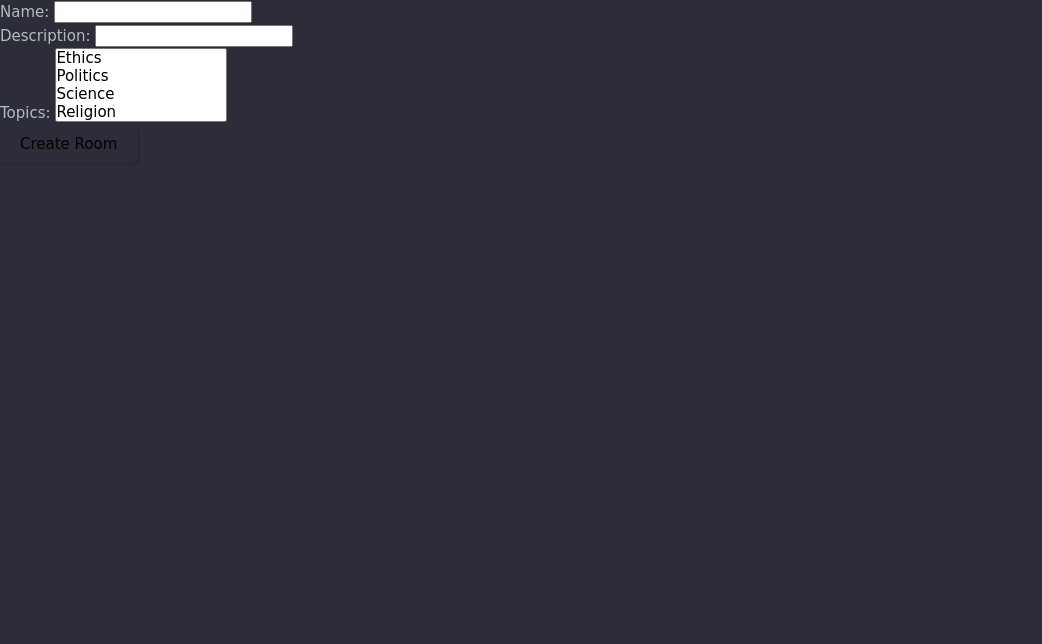
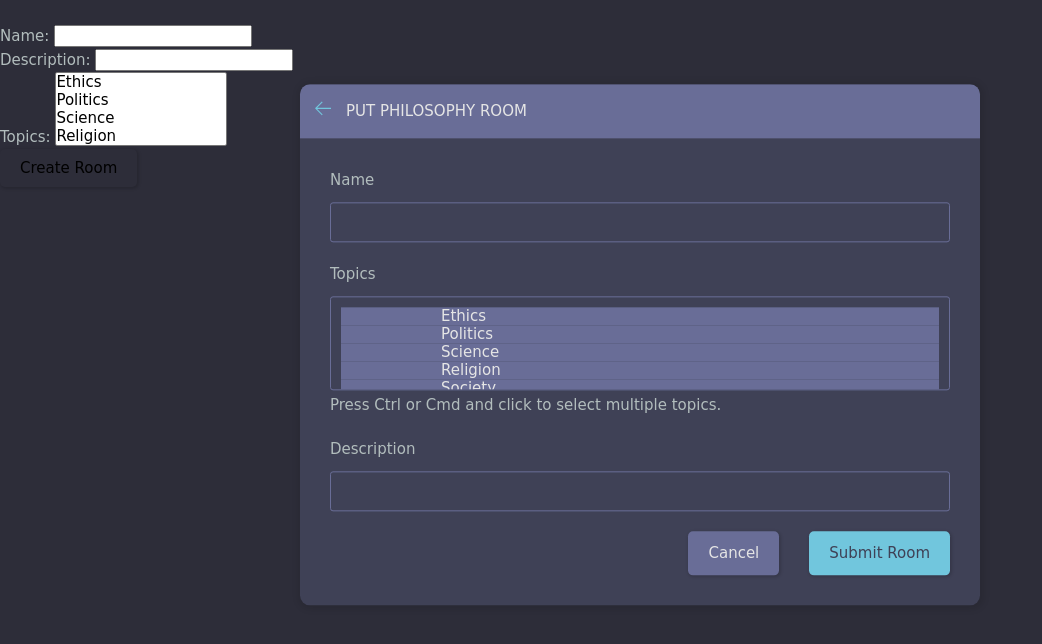
Before and after one commit to abubow/Ube, a Django app: page /room_form/ in a window 1280 px wide. Shown: the part 76-720 px from the top of the page, without its empty margins (0-1042 px from the left). Run offline with Django 4.2, Linux system fonts and the light colour scheme; a user stored in the database is signed in; data comes from the database, SQL or seed files in the repository; both versions use the stored data as it was after the commit; some web fonts are replaced.

Commit message:
added user edit page as well as styled the room

```diff
--- a/base/forms.py
+++ b/base/forms.py
@@ -1,9 +1,16 @@
 from django.forms import ModelForm
 
-from .models import Room, Topic, Message
+from .models import Room
+from django.contrib.auth.models import User
 
 class RoomForm(ModelForm):
     class Meta:
         model = Room
         fields = '__all__'
         exclude = ['host', 'participants', 'link']
+
+class UserForm(ModelForm):
+    class Meta:
+        model = User
+        fields = ['username', 'email']
+        # exclude = ['is_superuser', 'is_staff', 'is_active', 'date_joined', 'last_login', 'groups', 'user_permissions']
--- a/base/models.py
+++ b/base/models.py
@@ -4,10 +4,10 @@
 
 
 class Room(models.Model):
-    id = models.AutoField(primary_key=True)
+    id = models.AutoField(primary_key=True, unique=True, auto_created=True)
     name = models.CharField(max_length=50)
     description = models.CharField(max_length=200, null=True, blank=True)
-    link = models.CharField(max_length=50)
+    link = models.CharField(max_length=50, unique=True)
     # delete the room when the last topic it belongs to is deleted
     topics = models.ManyToManyField('Topic', related_name='rooms', blank=True)
     participants = models.ManyToManyField(
--- a/base/templates/base/room.html
+++ b/base/templates/base/room.html
@@ -145,7 +145,7 @@
 			</div>
 			<div class="room__message">
 				<form
-					action="{% url 'room' room.id %}"
+					action=""
 					method="POST">
 					{% csrf_token %}
 					<input
--- a/base/templates/base/room_form.html
+++ b/base/templates/base/room_form.html
@@ -1,12 +1,83 @@
 {% extends "main.html" %} {% block content %}
-
+<main class="create-room layout">
+	<div class="container">
+		<div class="layout__box">
+			<div class="layout__boxHeader">
+				<div class="layout__boxTitle">
+					<a href="{% url 'home' %}">
+						<svg
+							version="1.1"
+							xmlns="http://www.w3.org/2000/svg"
+							width="32"
+							height="32"
+							viewBox="0 0 32 32">
+							<title>arrow-left</title>
+							<path
+								d="M13.723 2.286l-13.723 13.714 13.719 13.714 1.616-1.611-10.96-10.96h27.625v-2.286h-27.625l10.965-10.965-1.616-1.607z"></path>
+						</svg>
+					</a>
+					<h3>Put Philosophy Room</h3>
+				</div>
+			</div>
+			{% comment %} from django.forms import ModelForm from .models import
+			Room, Topic, Message class RoomForm(ModelForm): class Meta: model =
+			Room fields = '__all__' exclude = ['host', 'participants', 'link']
+			{% endcomment %}
+			<div class="layout__body">
+				<form
+					class="form"
+					action=""
+					method="POST">
+					{% csrf_token %}
+					<div class="form__group">
+						<label for="{{form.name.id_for_label}}" class="form__label">
+							{{form.name.label}}
+						</label>
+						{{form.name}}
+					</div>
+					<div class="form__group">
+						<label for="room_topics"> {{form.topics.label}} </label>
+						{{form.topics}}
+						<div class="form__helper">
+							<p>
+								Press Ctrl or Cmd and click to select multiple
+								topics.
+							</p>
+						</div>
+					</div>
+					<div class="form__group">
+						<label for="room_description">
+							{{form.description.label}}
+						</label>
+						{{form.description}}
+					</div>
+					<div class="form__action">
+						<a
+							class="btn btn--dark"
+							href="{% url 'home' %}"
+							>Cancel</a
+						>
+						<button
+							class="btn btn--main"
+							type="submit">
+							Submit Room
+						</button>
+					</div>
+				</form>
+			</div>
+		</div>
+	</div>
+</main>
 <main>
-	<form action="" method="POST">
-        {% csrf_token %}
-		{{form.as_p}}
-		<button type="submit" class="btn">
-            Create Room
-        </button>
+	<form
+		action=""
+		method="POST">
+		{% csrf_token %} {{form.as_p}}
+		<button
+			type="submit"
+			class="btn">
+			Create Room
+		</button>
 	</form>
 </main>
 {% endblock %}
--- a/base/urls.py
+++ b/base/urls.py
@@ -6,8 +6,9 @@
     path('logout/', views.logoutUser, name='logout'),
     path('register/', views.registerPage, name='register'),
     path('profile/<str:pk>/', views.userProfile, name='profile'),
+    path('profile/edit/<str:pk>/', views.update_user, name='edit-profile'),
     path('', views.home, name='home'),
-    path('room/<str:room_name>/', views.room, name='room'),
+    path('room/<str:pk>/', views.room, name='room'),
     path('room_form/', views.room_form, name='room-form'),
     path('update_room/<str:pk>/', views.update_room, name='update-room'),
     path('delete_room/<str:pk>/', views.delete_room, name='delete-room'),
--- a/base/views.py
+++ b/base/views.py
@@ -7,7 +7,7 @@
 # Create your views here.
 from django.http import HttpResponse
 from .models import Room, Topic, User, Message
-from .forms import RoomForm
+from .forms import RoomForm, UserForm
 
 
 def loginPage(request):
@@ -66,7 +66,7 @@
     recent_messages = Message.objects.filter(
         user=user).order_by('-created')[:5]
     context = {
-        "user": user,
+        "profuser": user,
         "rooms": rooms,
         "topics": topics,
         "recent_messages": recent_messages,
@@ -125,8 +125,8 @@
     return render(request, 'base/home.html', context)
 
 
-def room(request, room_name):
-    room = Room.objects.get(link=room_name)
+def room(request, pk):
+    room = Room.objects.get(link=pk)
     room_messages = room.message_set.all().order_by('-created')
     participants = room.participants.all()
     if request.method == 'POST':
@@ -139,10 +139,9 @@
             )
             room.participants.add(request.user)
             room.save()
-            return redirect('room', room_name=room_name)
+            return redirect('room', pk=pk)
 
     context = {
-        'room_name': room.description,
         'room_messages': room_messages,
         'participants': participants,
         'room': room,
@@ -152,21 +151,25 @@
 
 @login_required(login_url='login')
 def room_form(request):
+    topics = Topic.objects.all()
     form = RoomForm()
+    context = {
+        'form': form,
+        'topics': topics,
+    }
     if request.method == 'POST':
         form = RoomForm(request.POST)
         if form.is_valid():
-            print('form is valid')
-            print(form.cleaned_data)
             room = form.save(commit=False)
             room.host = request.user
-            room.participants.add(request.user)
             room.link = room.name.replace(' ', '_').lower()
             room.save()
+            form.save_m2m()
             return redirect('home')
-    context = {
-        'form': form
-    }
+        else:
+            messages.error(
+                request, 'An error has occurred during room creation')
+            return render(request, 'base/room_form.html', context)
     return render(request, 'base/room_form.html', context)
 
 
@@ -174,7 +177,12 @@
 def update_room(request, pk):
     room = Room.objects.get(id=pk)
     form = RoomForm(instance=room)
-
+    topics = Topic.objects.all()
+    context = {
+        'form': form,
+        'topics': topics,
+        'room': room,
+    }
     if request.user != room.host:
         return HttpResponse('You are not authorized to view this page')
 
@@ -183,9 +191,7 @@
         if form.is_valid():
             form.save()
             return redirect('home')
-    context = {
-        'form': form
-    }
+
     return render(request, 'base/room_form.html', context)
 
 
@@ -217,3 +223,19 @@
         'item': room_message
     }
     return render(request, 'base/delete.html', context)
+
+
+@login_required(login_url='login')
+def update_user(request, pk):
+    user = User.objects.get(id=pk)
+    form = UserForm(instance=user)
+    if request.user != user:
+        return HttpResponse('You are not authorized to view this page')
+    if request.method == 'POST':
+        form = UserForm(request.POST, instance=user)
+        if form.is_valid():
+            form.save()
+            return redirect('profile', pk=pk)
+        else:
+            return HttpResponse('Form is not valid')
+    return render(request, 'base/edit_user.html', {'form': form})
--- a/templates/navbar.html
+++ b/templates/navbar.html
@@ -52,7 +52,7 @@
 
 		<div class="dropdown-menu">
 			<a
-				href=""
+				href="{% url 'edit-profile' user.id %}"
 				class="dropdown-link"
 				><svg
 					version="1.1"
```
Also changed, not shown: base/templates/base/edit_user.html (added, +52 -0 lines), base/templates/base/profile.html (+8 -4 lines), base/migrations/0006_alter_room_id_alter_room_name.py (added), base/migrations/0007_alter_room_link_alter_room_name.py (added), db.sqlite3.
